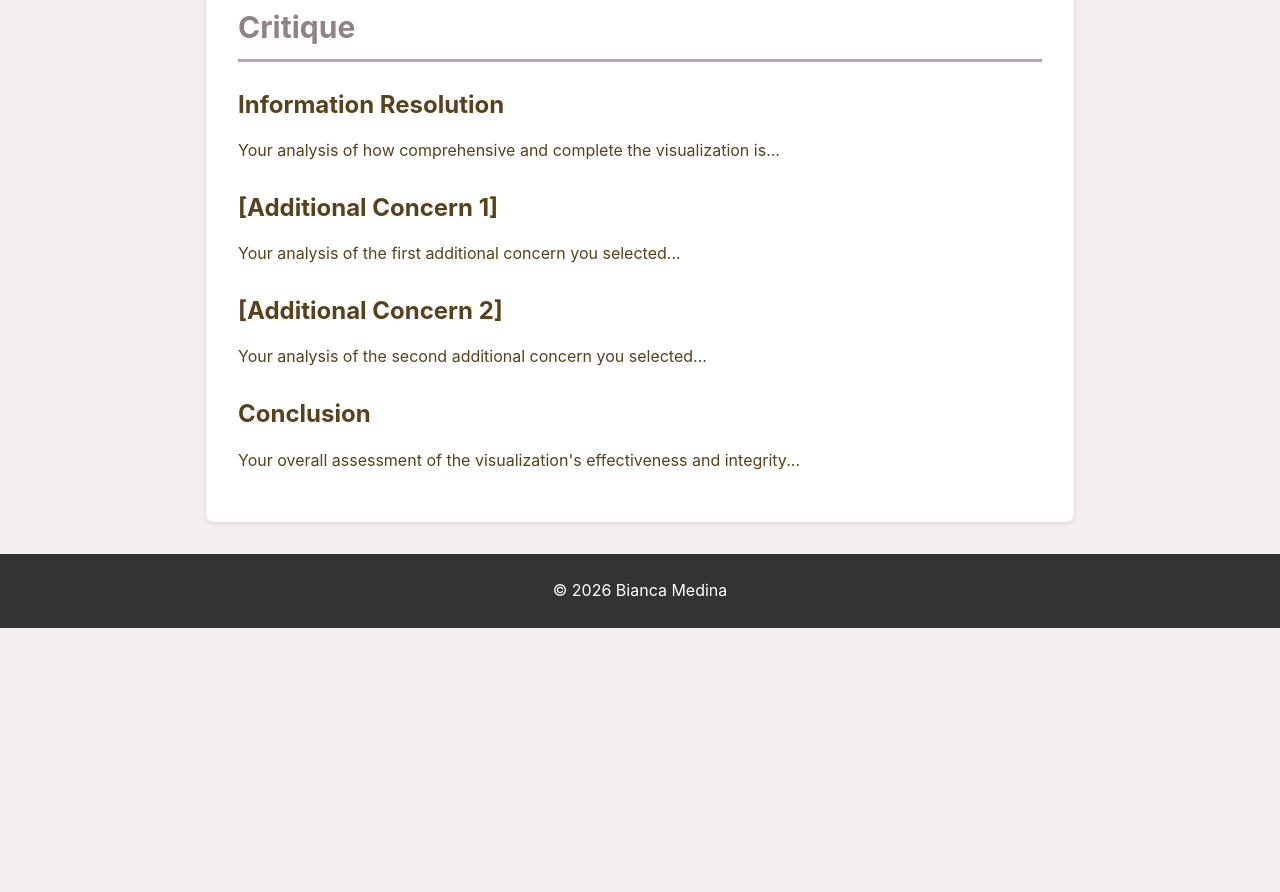
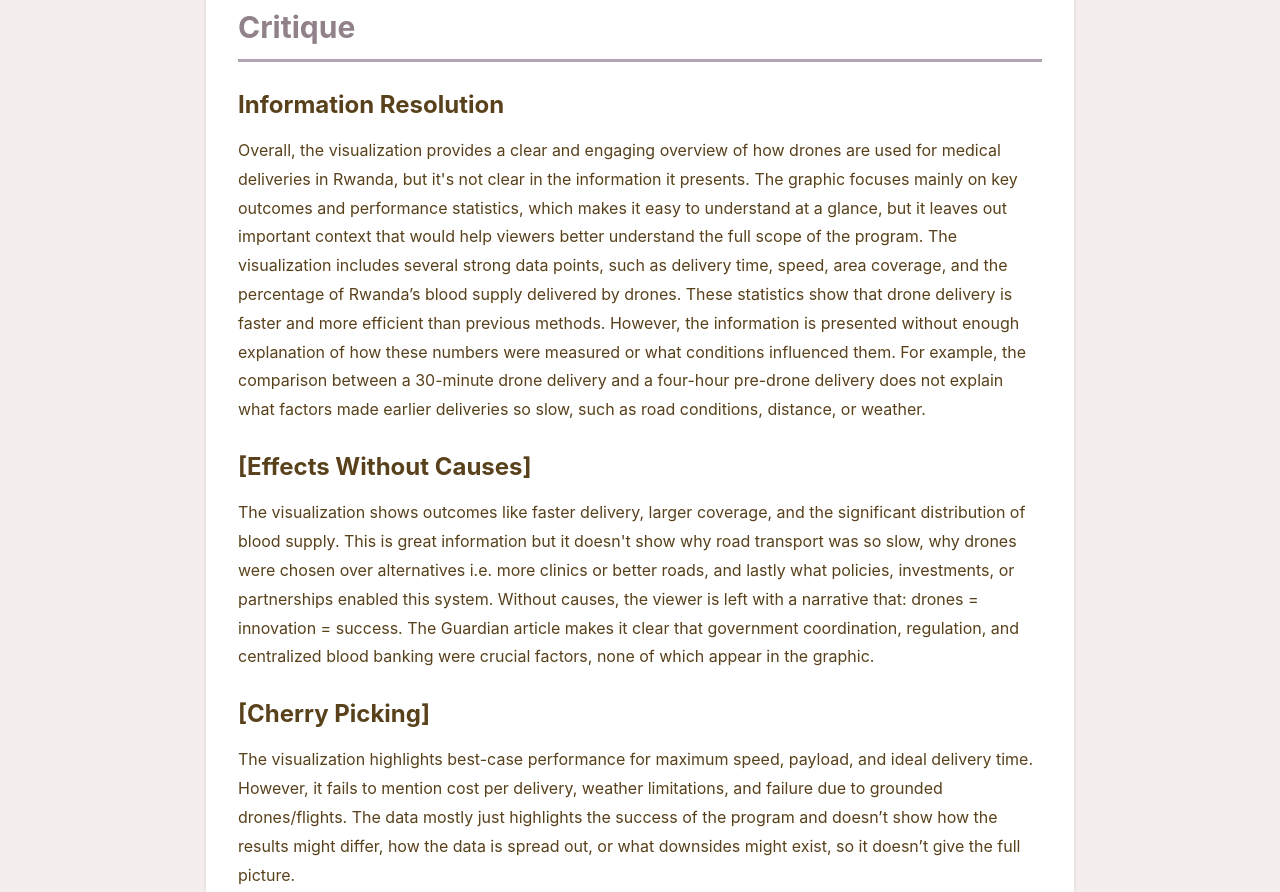
Before and after one commit to BiancaMMedina/DCDA40833-portfolio, a plain HTML site: page lab03.html in a window 1280 px wide. Shown: the part 830-1722 px from the top of the page. Before the commit the page ends 1458 px from the top, so only its background shows below. Drawn offline with Linux system fonts and the light colour scheme.

Commit message:
Update lab03.html

```diff
--- a/lab03.html
+++ b/lab03.html
@@ -37,16 +37,16 @@
             <h2>Critique</h2>
 
             <h3>Information Resolution</h3>
-            <p>Your analysis of how comprehensive and complete the visualization is...</p>
+            <p>Overall, the visualization provides a clear and engaging overview of how drones are used for medical deliveries in Rwanda, but it's not clear in the information it presents. The graphic focuses mainly on key outcomes and performance statistics, which makes it easy to understand at a glance, but it leaves out important context that would help viewers better understand the full scope of the program. The visualization includes several strong data points, such as delivery time, speed, area coverage, and the percentage of Rwanda’s blood supply delivered by drones. These statistics show that drone delivery is faster and more efficient than previous methods. However, the information is presented without enough explanation of how these numbers were measured or what conditions influenced them. For example, the comparison between a 30-minute drone delivery and a four-hour pre-drone delivery does not explain what factors made earlier deliveries so slow, such as road conditions, distance, or weather.</p>
 
-            <h3>[Additional Concern 1]</h3>
-            <p>Your analysis of the first additional concern you selected...</p>
+            <h3>[Effects Without Causes]</h3>
+            <p>The visualization shows outcomes like faster delivery, larger coverage, and the significant distribution of blood supply. This is great information but it doesn't show why road transport was so slow, why drones were chosen over alternatives i.e. more clinics or better roads, and lastly what policies, investments, or partnerships enabled this system. Without causes, the viewer is left with a narrative that: drones = innovation = success. The Guardian article makes it clear that government coordination, regulation, and centralized blood banking were crucial factors, none of which appear in the graphic.</p>
 
-            <h3>[Additional Concern 2]</h3>
-            <p>Your analysis of the second additional concern you selected...</p>
+            <h3>[Cherry Picking]</h3>
+            <p> The visualization highlights best-case performance for maximum speed, payload, and ideal delivery time. However, it fails to mention cost per delivery, weather limitations, and failure due to grounded drones/flights. The data mostly just highlights the success of the program and doesn’t show how the results might differ, how the data is spread out, or what downsides might exist, so it doesn’t give the full picture. </p>
 
             <h3>Conclusion</h3>
-            <p>Your overall assessment of the visualization's effectiveness and integrity...</p>
+            <p>Overall, the infographic is effective at quickly showing why medical drones in Rwanda are seen as successful, especially through clear statistics and simple visuals. It does a good job grabbing attention and making the program look impressive, but it does not fully explain the bigger picture behind the data. Important details like how the data was collected, what challenges exist, or what the downsides might be are missing. Because of this, the visualization feels more like a summary meant to celebrate the program rather than a complete and balanced explanation. While it is helpful for general understanding, it lacks enough depth to fully support the claims it makes or allow viewers to question the information presented.</p>
         </section>
     </main>
 
```
